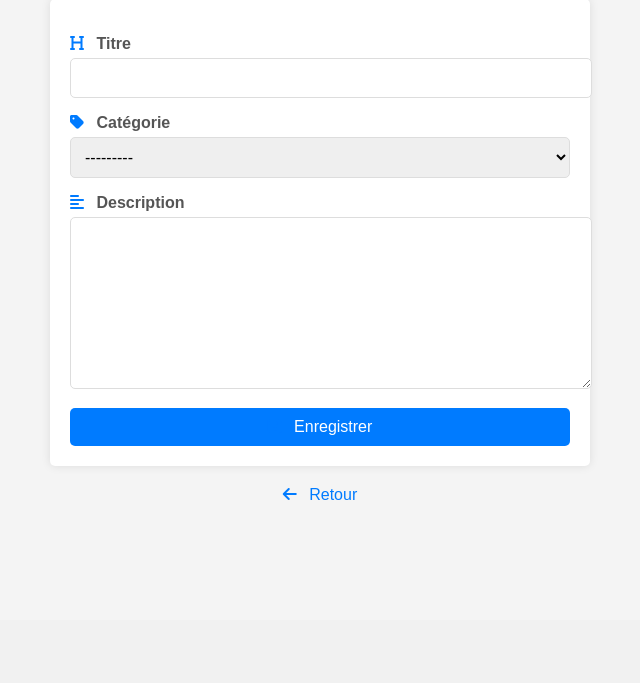
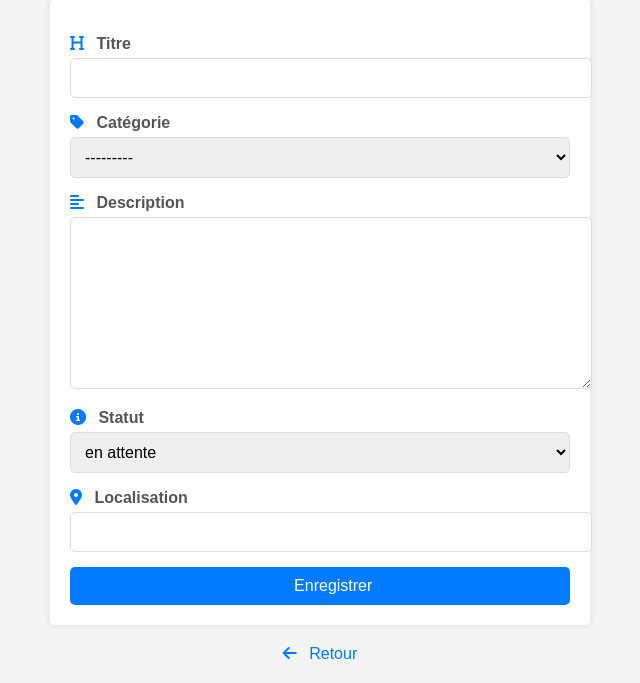
Before and after one commit to konaresabake/plaintes, a Django app: page /add/ in a window 1280 px wide. Shown: the part 180-863 px from the top of the page, without its empty margins (320-960 px from the left). Before the commit the page ends 680 px from the top, so only its background shows below. Run offline with Django 5.2, Linux system fonts and the light colour scheme.

Commit message:
modification

```diff
--- a/gestion_urbain/plainte/forms.py
+++ b/gestion_urbain/plainte/forms.py
@@ -4,4 +4,4 @@ from .models import *
 class ReportForm(forms.ModelForm):
     class Meta:
         model = Plainte
-        fields = ['title', 'description', 'category']
+        fields = ['title', 'description', 'category', 'status', 'location']
--- a/gestion_urbain/plainte/models.py
+++ b/gestion_urbain/plainte/models.py
@@ -8,10 +8,17 @@ class Plainte(models.Model):
         ('eclairage', 'Problème d\'éclairage'),
         ('autre', 'Autre'),
     ]
+    STATUS_CHOICES = [
+        ('en attente', 'en attente'),
+        ('en_cours', 'En cours de traitement'),
+        ('resolu', 'Résolu'),
+    ]
 
     title = models.CharField(max_length=156)
     description = models.TextField()
     category = models.CharField(max_length=20, choices=CATEGORY_CHOICES)
+    status = models.CharField(max_length=20, choices=STATUS_CHOICES, default='en attente')
+    location = models.CharField(max_length=255, blank=True, null=True)
     created_at = models.DateTimeField(auto_now_add=True)
     user = models.ForeignKey(User, on_delete=models.CASCADE)  # Associer le signalement à un utilisateur
 
--- a/gestion_urbain/plainte/templates/plainte/accueil.html
+++ b/gestion_urbain/plainte/templates/plainte/accueil.html
@@ -147,7 +147,7 @@
         <ul>
             {% for report in plaintes %}
                 <li>
-                    <strong>{{ report.title }}</strong> - {{ report.get_category_display }} ({{ report.created_at }})
+                    <strong>{{ report.title }}</strong> - {{ report.get_category_display }} ({{ report.created_at }}) ({{ report.status }}) ({{ report.location }})
                     <span class="actions">
                         <a href="{% url 'detail_plainte' report.id %}"><i class="fas fa-eye"></i> Voir les détails</a>
 
--- a/gestion_urbain/plainte/templates/plainte/ajout_plaintes.html
+++ b/gestion_urbain/plainte/templates/plainte/ajout_plaintes.html
@@ -154,6 +154,14 @@
                 <label for="id_description"><i class="fas fa-align-left"></i> Description</label>
                 {{ form.description }}
             </p>
+            <p>
+                <label for="id_status"><i class="fas fa-info-circle"></i> Statut</label>
+                {{ form.status }}
+            </p>
+            <p>
+                <label for="id_location"><i class="fas fa-map-marker-alt"></i> Localisation</label>
+                {{ form.location }}
+            </p>
             <button type="submit"><i class="fas fa-save"></i> Enregistrer</button>
         </form>
 
--- a/gestion_urbain/plainte/templates/plainte/detail.html
+++ b/gestion_urbain/plainte/templates/plainte/detail.html
@@ -136,6 +136,8 @@
             <p><strong><i class="fas fa-align-left"></i> Description :</strong> {{ report.description }}</p>
             <p><strong><i class="fas fa-tag"></i> Catégorie :</strong> {{ report.get_category_display }}</p>
             <p><strong><i class="fas fa-calendar"></i> Date de création :</strong> {{ report.created_at }}</p>
+            <p><strong><i class="fas fa-info-circle"></i> statue :</strong> {{ report.status }}</p>
+            <p><strong><i class="fas fa-map-marker-alt"></i> localisation :</strong> {{ report.location }}</p>
         </div>
 
         <!-- Actions disponibles pour l'utilisateur connecté -->
```
Also changed, not shown: gestion_urbain/plainte/templates/plainte/modifier.html (+8 -0 lines), gestion_urbain/db.sqlite3, gestion_urbain/plainte/migrations/0002_plainte_location_plainte_status.py (added), gestion_urbain/plainte/migrations/0003_alter_plainte_status.py (added), gestion_urbain/plainte/migrations/0004_alter_plainte_status.py (added).
